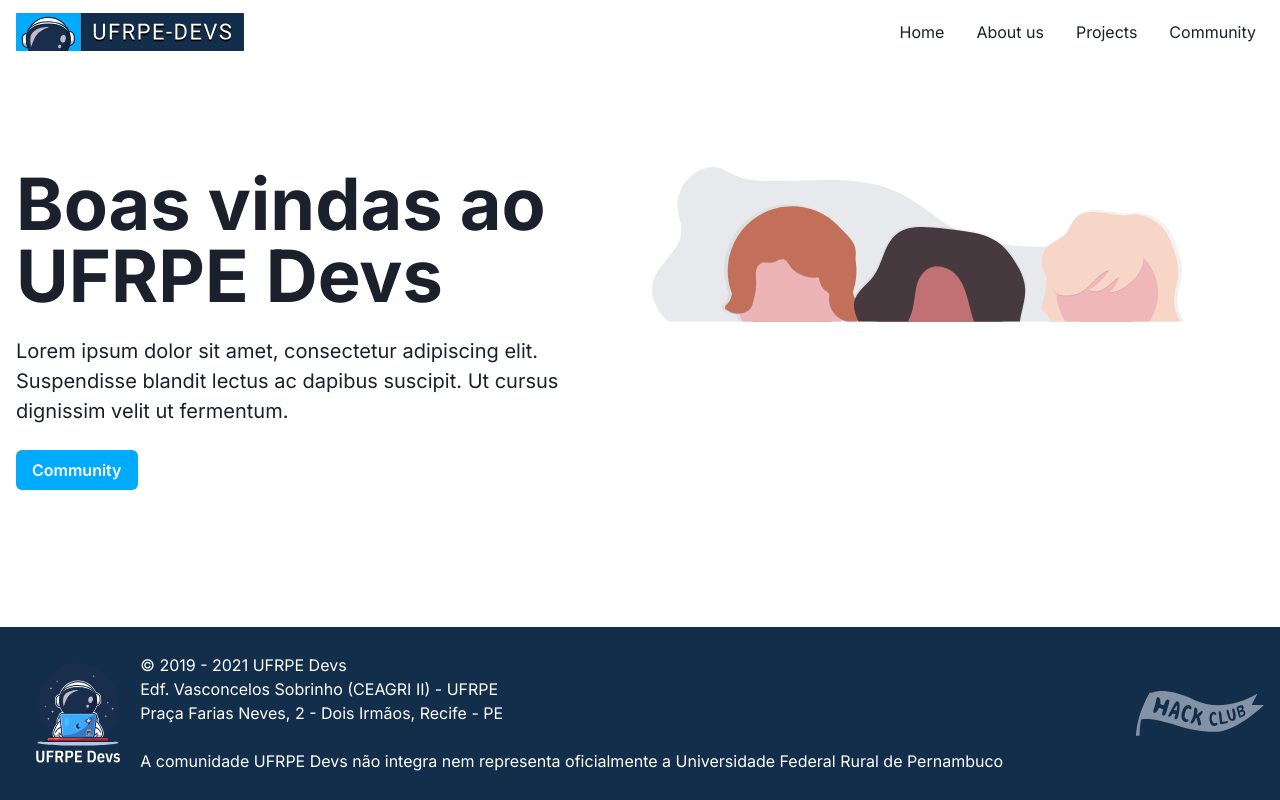
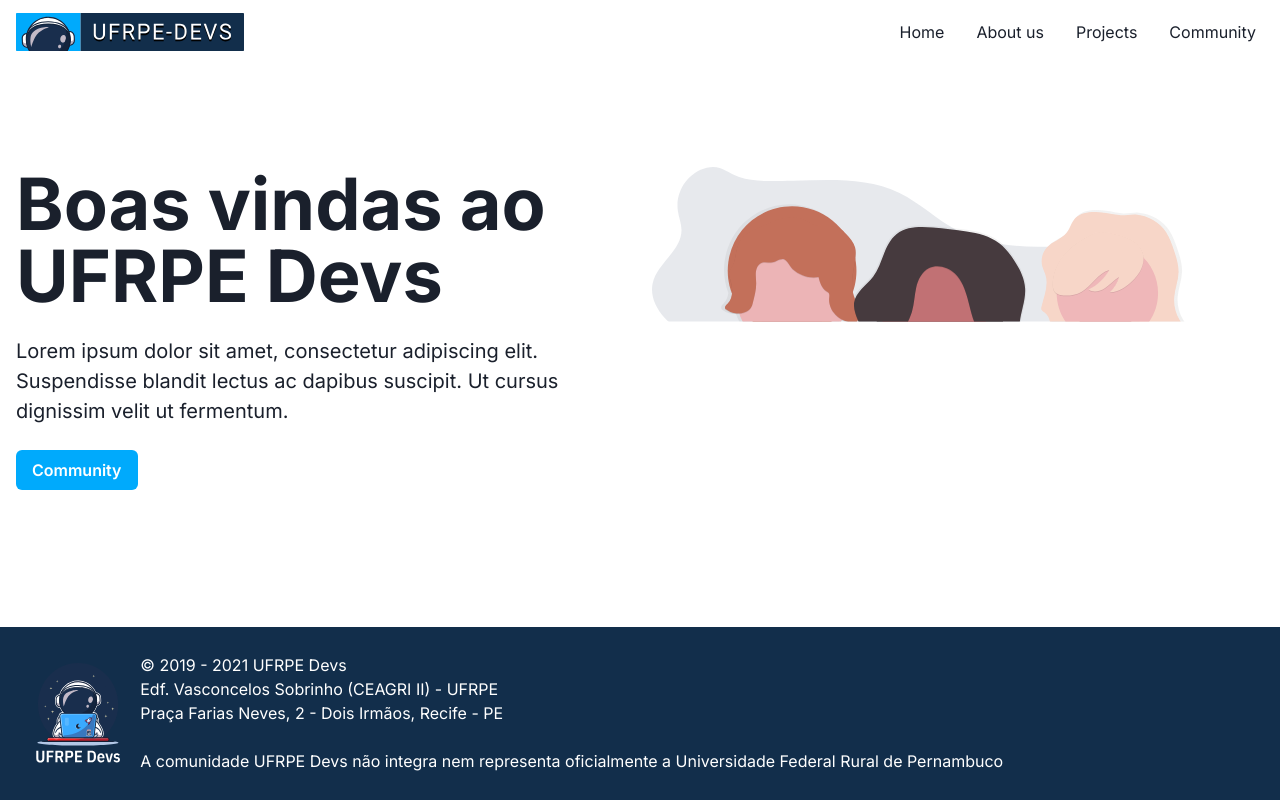
Before and after one commit to ufrpe-devs/ufrpe-devs.github.io, a Next.js app: page / in a window 1280 px wide. Built offline with nearby package versions, Linux system fonts and the light colour scheme.

Commit message:
feature: Remove Hackclub logo

```diff
--- a/components/Footer/index.jsx
+++ b/components/Footer/index.jsx
@@ -1,6 +1,6 @@
 import { Box } from '@chakra-ui/react';
 
-import { AstronautLogo, HackClub } from '../../images';
+import { AstronautLogo } from '../../images';
 import styles from './styles';
 
 export default function Footer() {
@@ -30,9 +30,6 @@ export default function Footer() {
             </p>
           </Box>
         </Box>
-        <Box className="footer__container item">
-          <HackClub />
-        </Box>
       </Box>
     </Box>
   );
```
